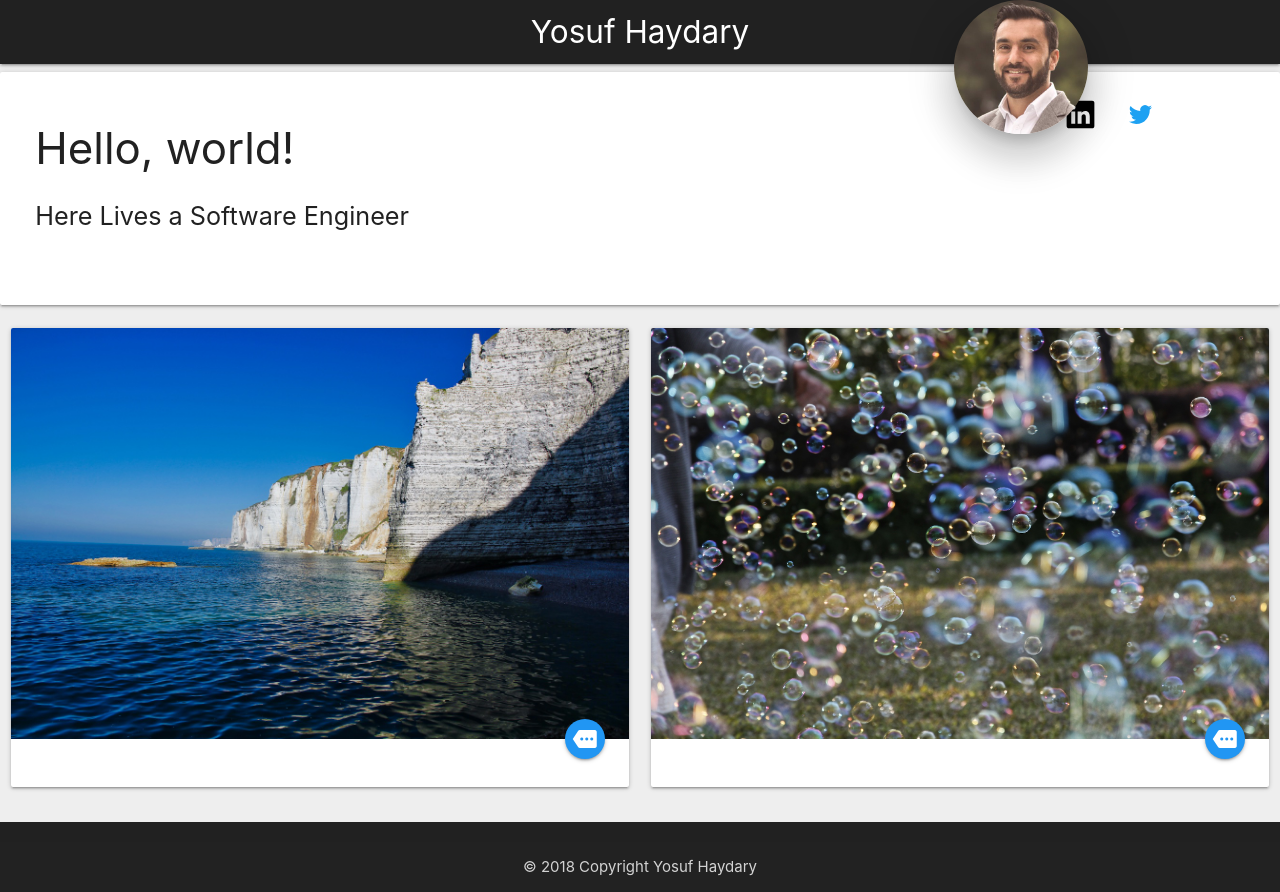
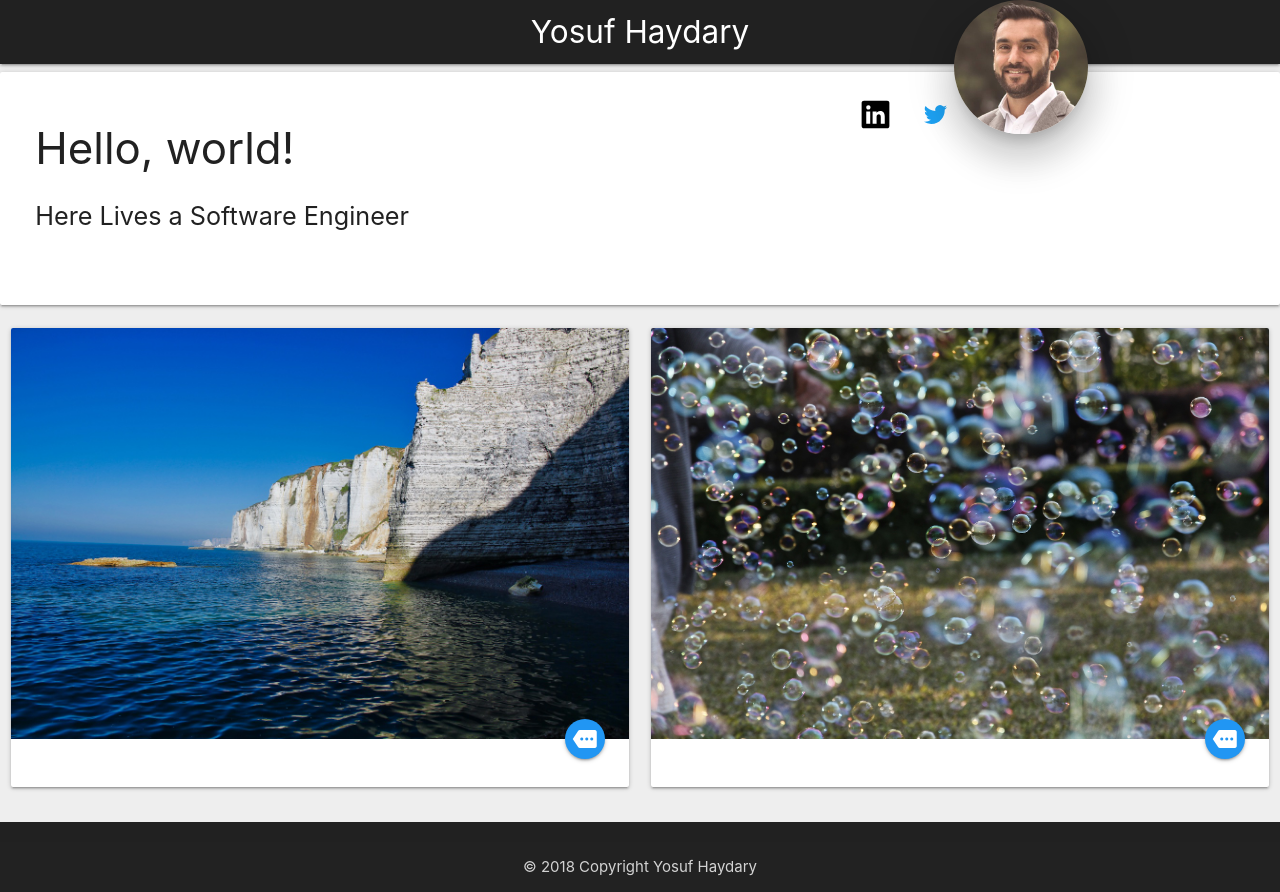
Before and after one commit to yosuf/yosuf.github.io, a plain HTML site: page index.html in a window 1280 px wide. Drawn offline with Linux system fonts and the light colour scheme.

Commit message:
Fix links positions

```diff
--- a/index.html
+++ b/index.html
@@ -26,7 +26,7 @@
 
       <div class="card-panel z-depth-1">
         <div class="row">
-          <div class="col s10">
+          <div class="col s8">
             <h3>Hello, world!</h3>
             <p class="flow-text">Here Lives a Software Engineer</p>
           </div>
```
